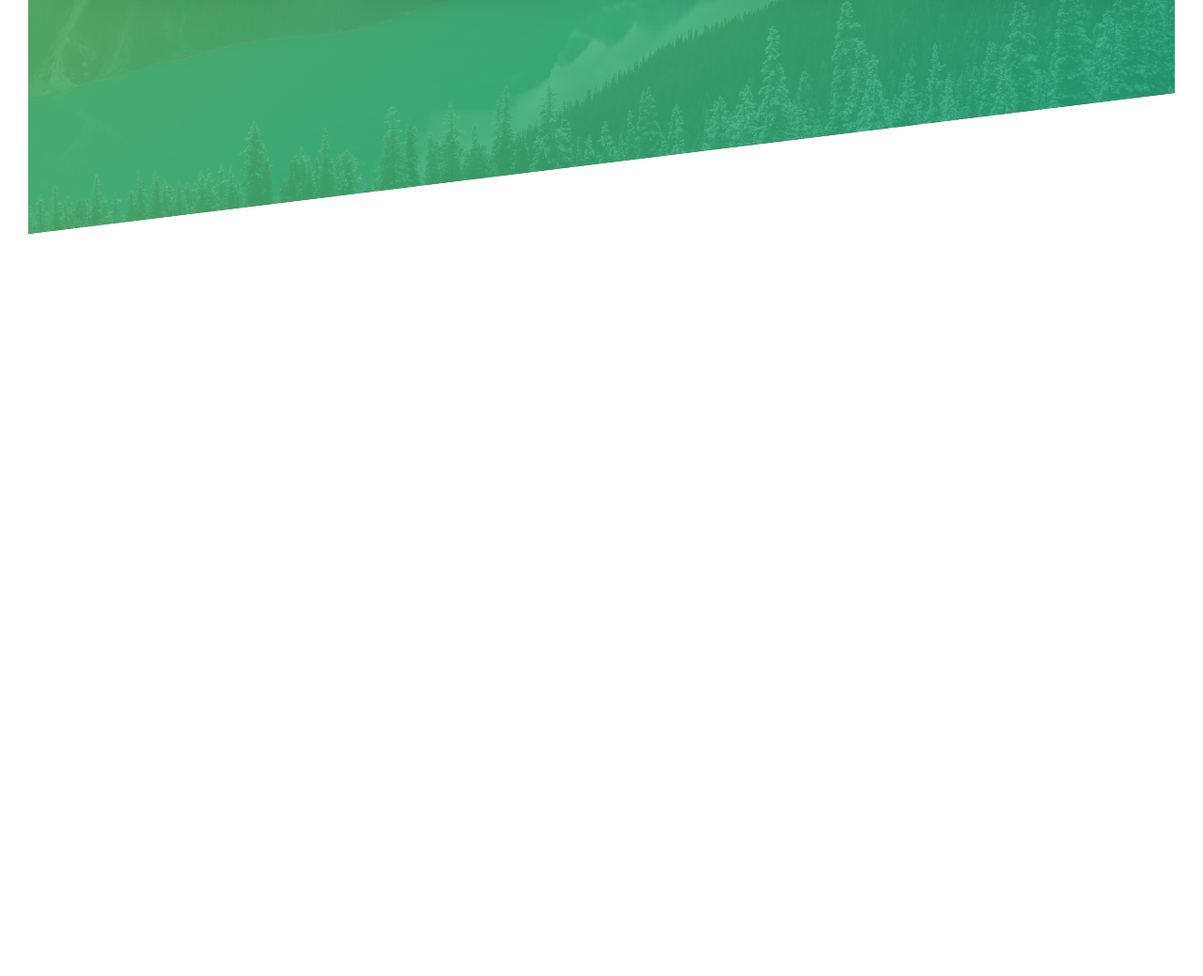
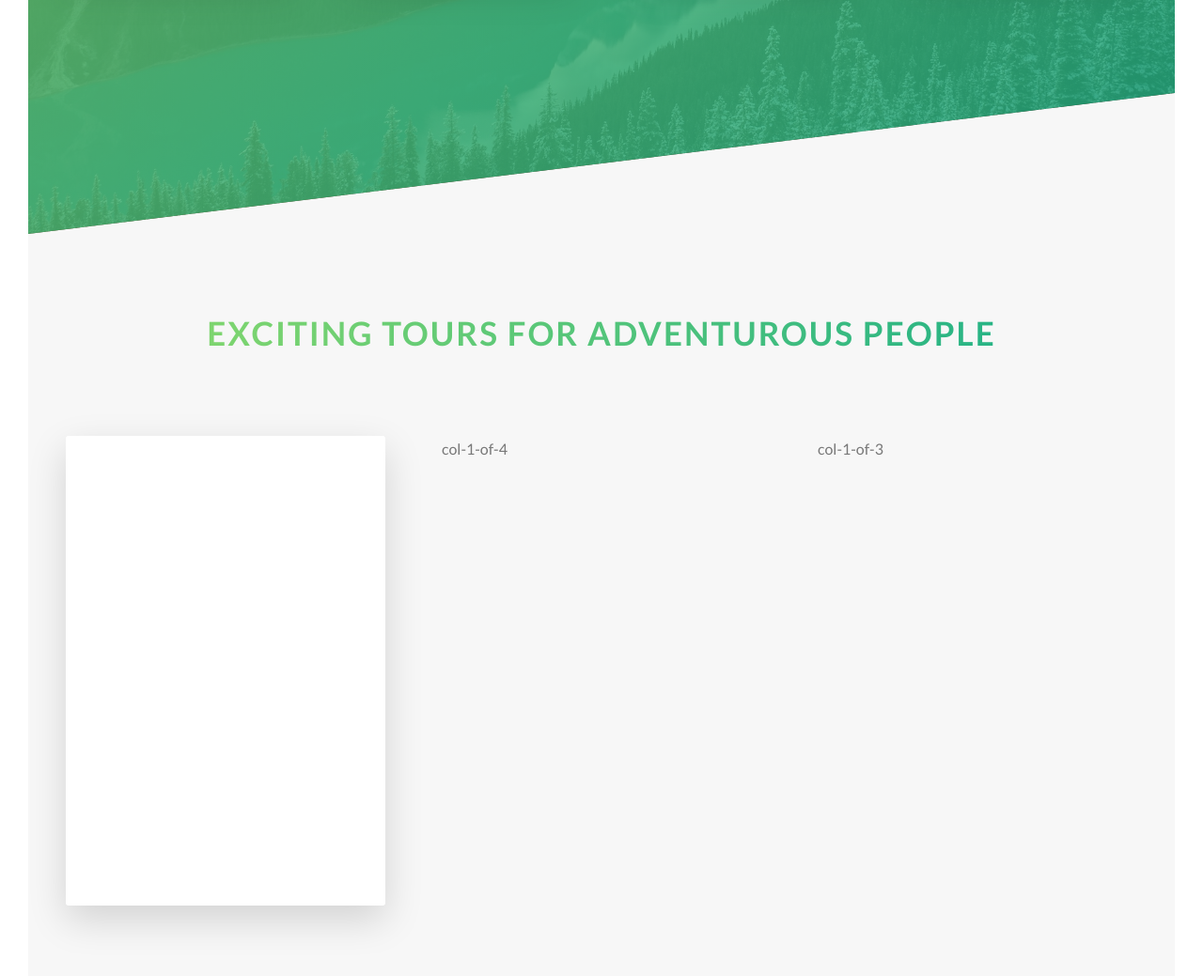
Before and after one commit to jess-alejo/tiny-projects, a website: page 004-natours/index.html in a window 1280 px wide. Shown: the part 2130-3169 px from the top of the page at 94% size. Before the commit the page ends 2379 px from the top, so only its background shows below. Drawn offline with Linux system fonts and the light colour scheme.

Commit message:
Natours: Building the Tours Section - Part 1

```diff
--- a/004-natours/index.html
+++ b/004-natours/index.html
@@ -131,6 +131,27 @@
           </div>
         </div>
       </section>
+
+      <section class="section-tours">
+        <div class="u-text-center u-margin-bottom-8">
+          <h2 class="heading-secondary">
+            Exciting Tours For Adventurous People
+          </h2>
+        </div>
+
+        <div class="row">
+          <div class="col-1-of-3">
+            <div class="card">
+              <div class="card__side card__side--front">FRONT </div>
+              <div class="card__side card__side--back card__side--back-1"
+                >BACK</div
+              >
+            </div>
+          </div>
+          <div class="col-1-of-3"> <div class="card"> col-1-of-4</div></div>
+          <div class="col-1-of-3"> <div class="card"> col-1-of-3</div></div>
+        </div>
+      </section>
     </main>
   </body>
 </html>
--- a/004-natours/sass/abstracts/_variables.scss
+++ b/004-natours/sass/abstracts/_variables.scss
@@ -9,6 +9,12 @@ Dark green: #28b485
 $color-primary: #55c57a;
 $color-primary-light: #7ed56f;
 $color-primary-dark: #28b485;
+
+$color-secondary-light: #ffb900;
+$color-secondary-dark: #ff7730;
+
+$color-tertiary-light: #2998ff;
+$color-tertiary-dark: #5643fa;
 
 $color-gray-light-1: #f7f7f7;
 $color-gray-dark: #777;
--- /dev/null
+++ b/004-natours/sass/components/_card.scss
@@ -0,0 +1,44 @@
+.card {
+  -moz-perspective: 150rem;
+  perspective: 150rem;
+  position: relative;
+  height: 50rem;
+
+  &__side {
+    position: absolute;
+    top: 0;
+    left: 0;
+    height: 50rem;
+    width: 100%;
+
+    backface-visibility: hidden;
+    color: #fff;
+    box-shadow: 0 1.5rem 4rem rgba($color-black, 0.15);
+    border-radius: 3px;
+    transition: all 0.8s ease;
+
+    &--front {
+      background-color: $color-white;
+    }
+
+    &--back {
+      transform: rotateY(180deg);
+
+      &-1 {
+        background: linear-gradient(
+          to bottom right,
+          $color-secondary-light,
+          $color-secondary-dark
+        );
+      }
+    }
+  }
+
+  &:hover &__side--front {
+    transform: rotateY(180deg);
+  }
+
+  &:hover &__side--back {
+    transform: rotateY(0);
+  }
+}
--- a/004-natours/sass/main.scss
+++ b/004-natours/sass/main.scss
@@ -8,6 +8,7 @@
 @import "base/utilities";
 
 @import "components/button";
+@import "components/card";
 @import "components/compositions";
 @import "components/feature-box";
 
--- a/004-natours/sass/pages/_home.scss
+++ b/004-natours/sass/pages/_home.scss
@@ -20,3 +20,9 @@
     transform: skewY(7deg);
   }
 }
+
+.section-tours {
+  margin-top: -10rem;
+  padding: 25rem 0 50rem;
+  background-color: $color-gray-light-1;
+}
```
Also changed, not shown: 004-natours/css/style.css.
